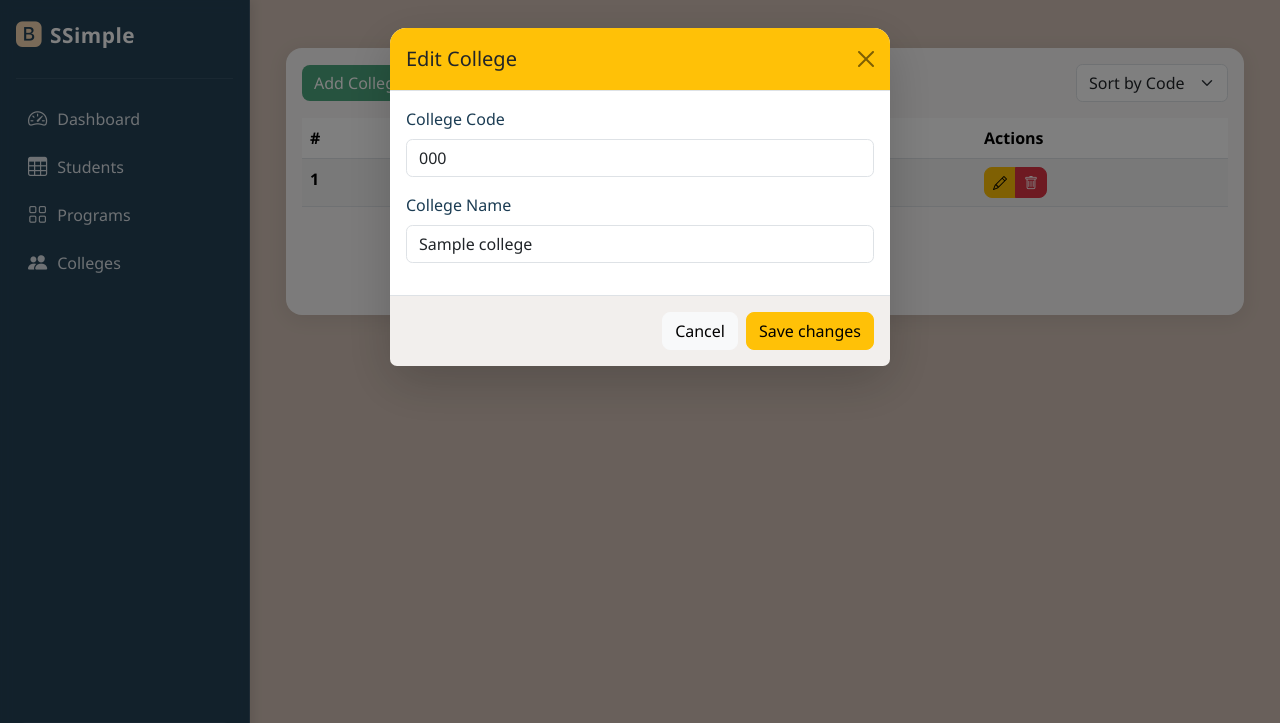
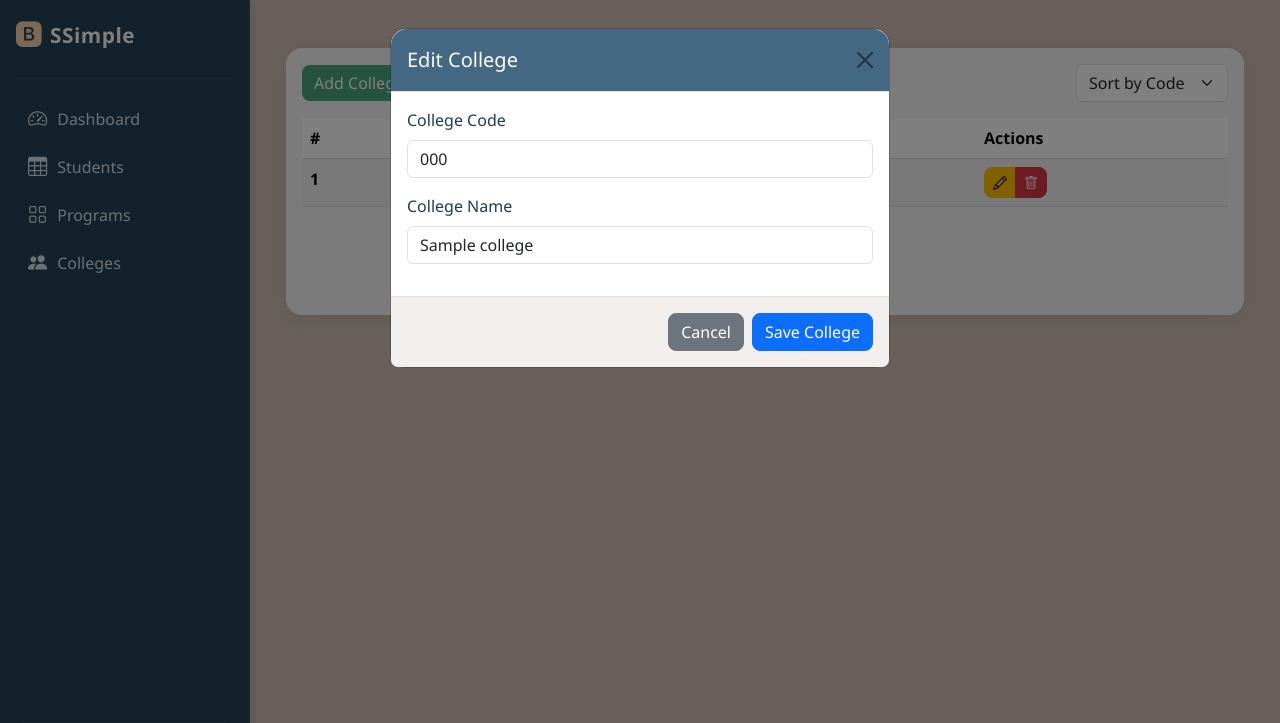
Before and after one commit to NightsProject/SSimple---Web-app, a Flask app: page /colleges/update?code=000 in a window 1280 px wide. Shown: the top 723 px of the page. Run offline with Flask 3, Linux system fonts and the light colour scheme; the visitor is signed in with stand-in values (Sample User, id 1); a database or web service that is not in the repository returns one stand-in record (values such as "Sample title"); data that the repository does not hold is empty; parts of the project's set-up code (start-up, migrations or seed data) failed here and were passed over; some libraries are stand-ins or nearby versions.

Commit message:
change the visual design of college and program edit modal based on student edit modal

```diff
--- a/app/templates/colleges.html
+++ b/app/templates/colleges.html
@@ -171,32 +171,30 @@
 
     {# Edit modal: shown when server sets show_edit_modal and provides edit_form #}
     {% if edit_form is defined %}
-    <div class="modal fade" id="editCollegeModal" tabindex="-1" aria-labelledby="editCollegeModalLabel" aria-hidden="true">
+    <div class="modal fade" id="editCollegeModal" tabindex="-1">
         <div class="modal-dialog">
-        <div class="modal-content border-0 shadow-lg">
-          <div class="modal-header bg-warning text-dark">
-            <h5 class="modal-title" id="editCollegeModalLabel">Edit College</h5>
-            <button type="button" class="btn-close" data-bs-dismiss="modal" aria-label="Close"></button>
+            <div class="modal-content">
+                <div class="modal-header">
+                    <h5 class="modal-title">Edit College</h5>
+                    <button type="button" class="btn-close" data-bs-dismiss="modal"></button>
                 </div>
-
-          <form action="{{ url_for('colleges.update') }}" method="post">
+                <form method="POST" action="{{ url_for('colleges.update') }}">
+                    <div class="modal-body">
                         {{ edit_form.hidden_tag() }}
                         <input type="hidden" name="original_code" value="{{ edit_code }}">
 
-            <div class="modal-body">
                         <div class="mb-3">
                             {{ edit_form.code.label(class="form-label") }}
-                {{ edit_form.code(class="form-control", id="editCollegeCode", placeholder="e.g., CC") }}
+                            {{ edit_form.code(class="form-control") }}
                         </div>
                         <div class="mb-3">
                             {{ edit_form.name.label(class="form-label") }}
-                {{ edit_form.name(class="form-control", id="editCollegeName", placeholder="e.g., College of Computing") }}
+                            {{ edit_form.name(class="form-control") }}
                         </div>
                     </div>
-
                     <div class="modal-footer">
-              <button type="button" class="btn btn-light" data-bs-dismiss="modal">Cancel</button>
-              <button type="submit" class="btn btn-warning">Save changes</button>
+                        <button type="button" class="btn btn-secondary" data-bs-dismiss="modal">Cancel</button>
+                        {{ edit_form.submit(class="btn btn-primary") }}
                     </div>
                 </form>
             </div>
```
Also changed, not shown: app/templates/programs.html (+10 -10 lines). Lines whose indentation alone changed are shown as unchanged.
